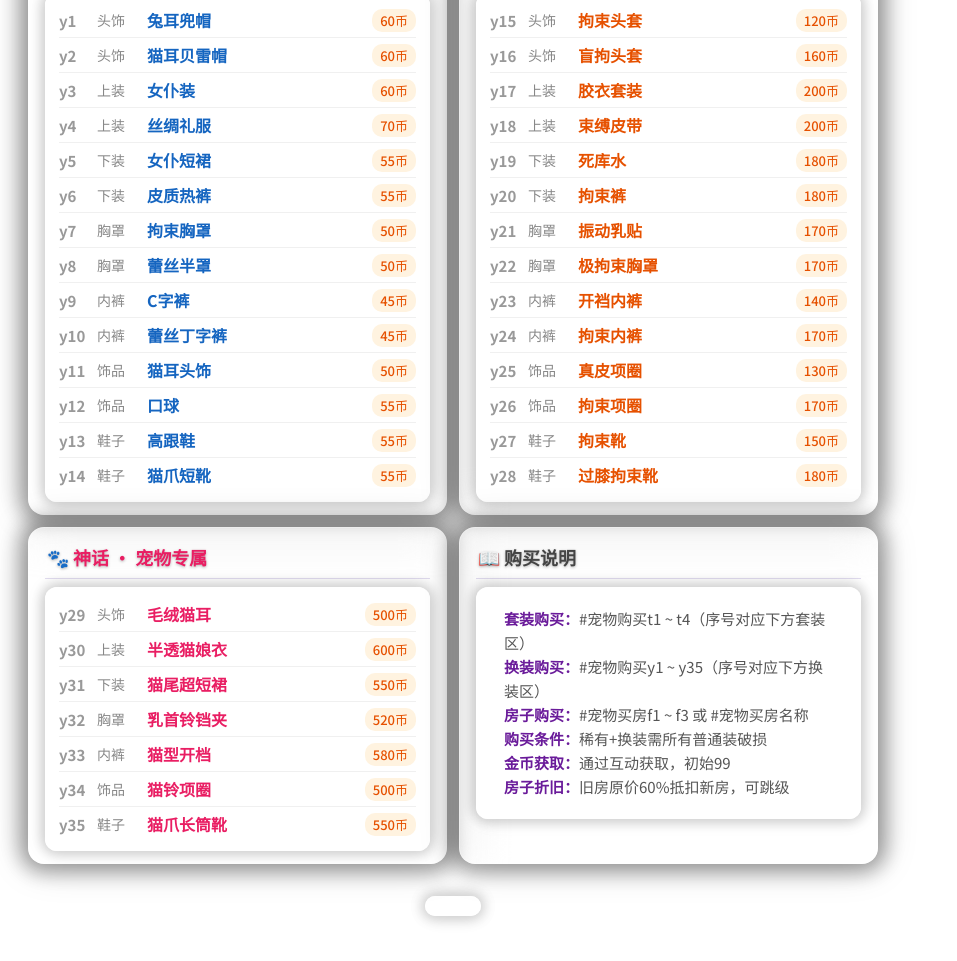
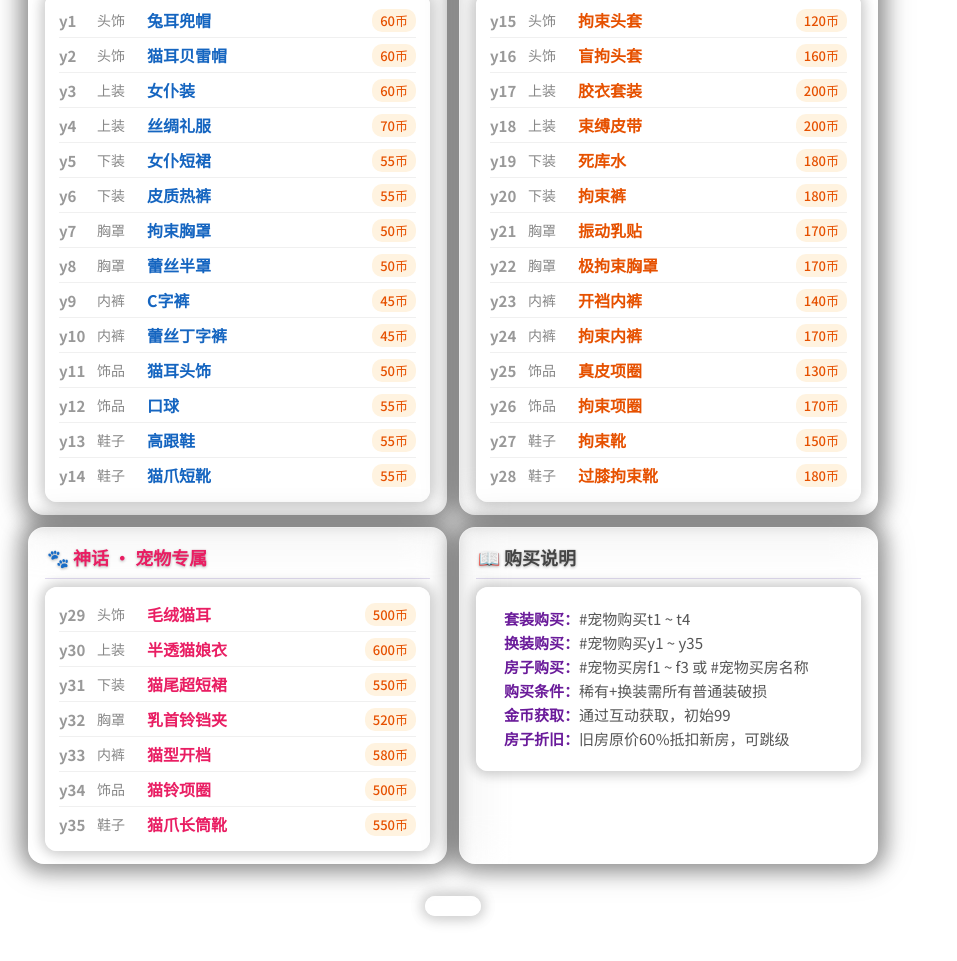
Before and after one commit to shiomon/cwer-plugin, a website: page resources/shop.html in a window 1280 px wide. Shown: the part 491-1452 px from the top of the page, without its empty margins (0-957 px from the left). Drawn offline with Linux system fonts and the light colour scheme; a web font is replaced by a local one.

Commit message:
style: 商店购买说明去掉序号对应提示

```diff
--- a/resources/shop.html
+++ b/resources/shop.html
@@ -195,8 +195,8 @@
         <div class="card-title" style="color: #444;">📖 购买说明</div>
         <div class="card-inner">
             <div class="tip-box">
-                <strong>套装购买：</strong>#宠物购买t1 ~ t4（序号对应下方套装区）<br>
-                <strong>换装购买：</strong>#宠物购买y1 ~ y35（序号对应下方换装区）<br>
+                <strong>套装购买：</strong>#宠物购买t1 ~ t4<br>
+                <strong>换装购买：</strong>#宠物购买y1 ~ y35<br>
                 <strong>房子购买：</strong>#宠物买房f1 ~ f3 或 #宠物买房名称<br>
                 <strong>购买条件：</strong>稀有+换装需所有普通装破损<br>
                 <strong>金币获取：</strong>通过互动获取，初始99<br>
```
